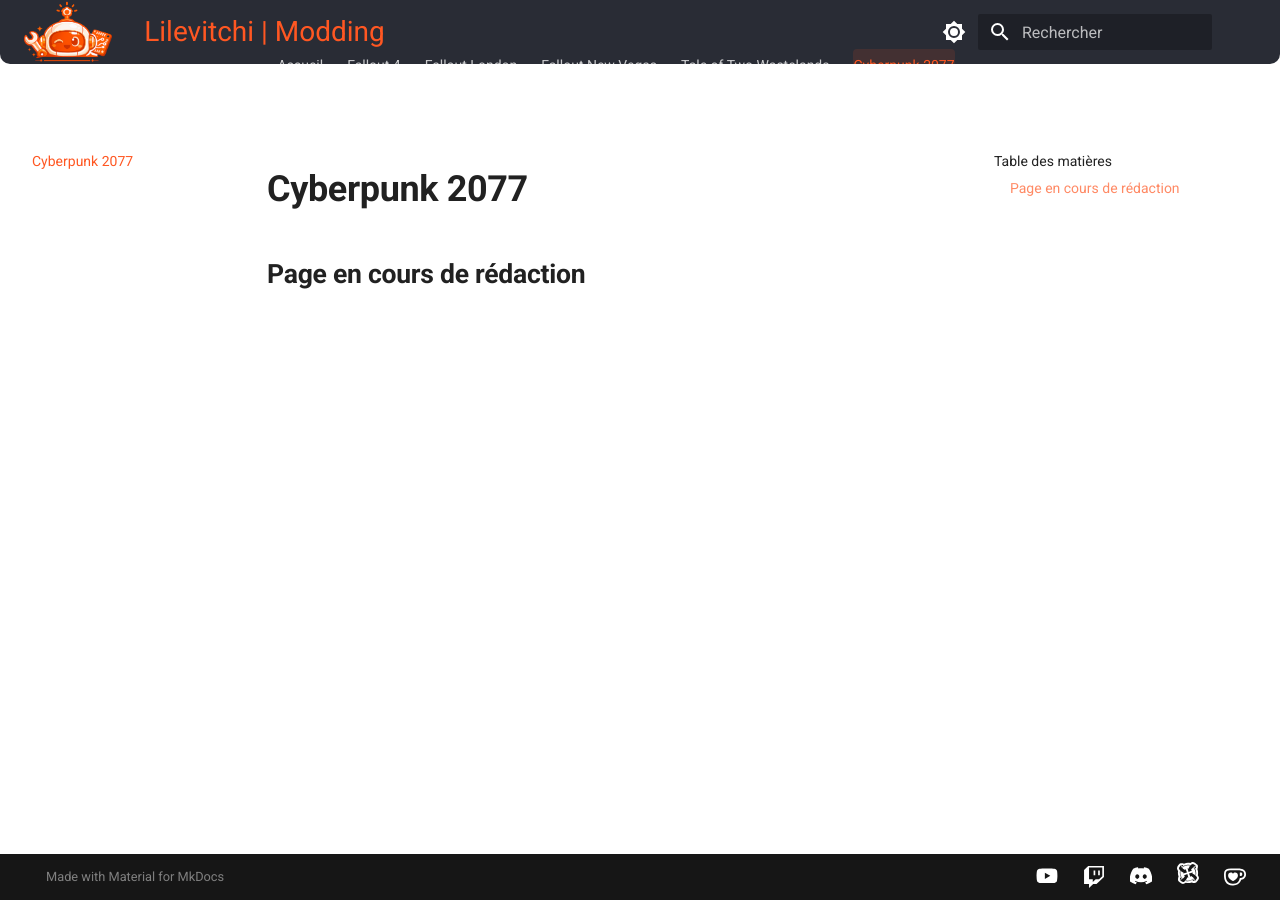
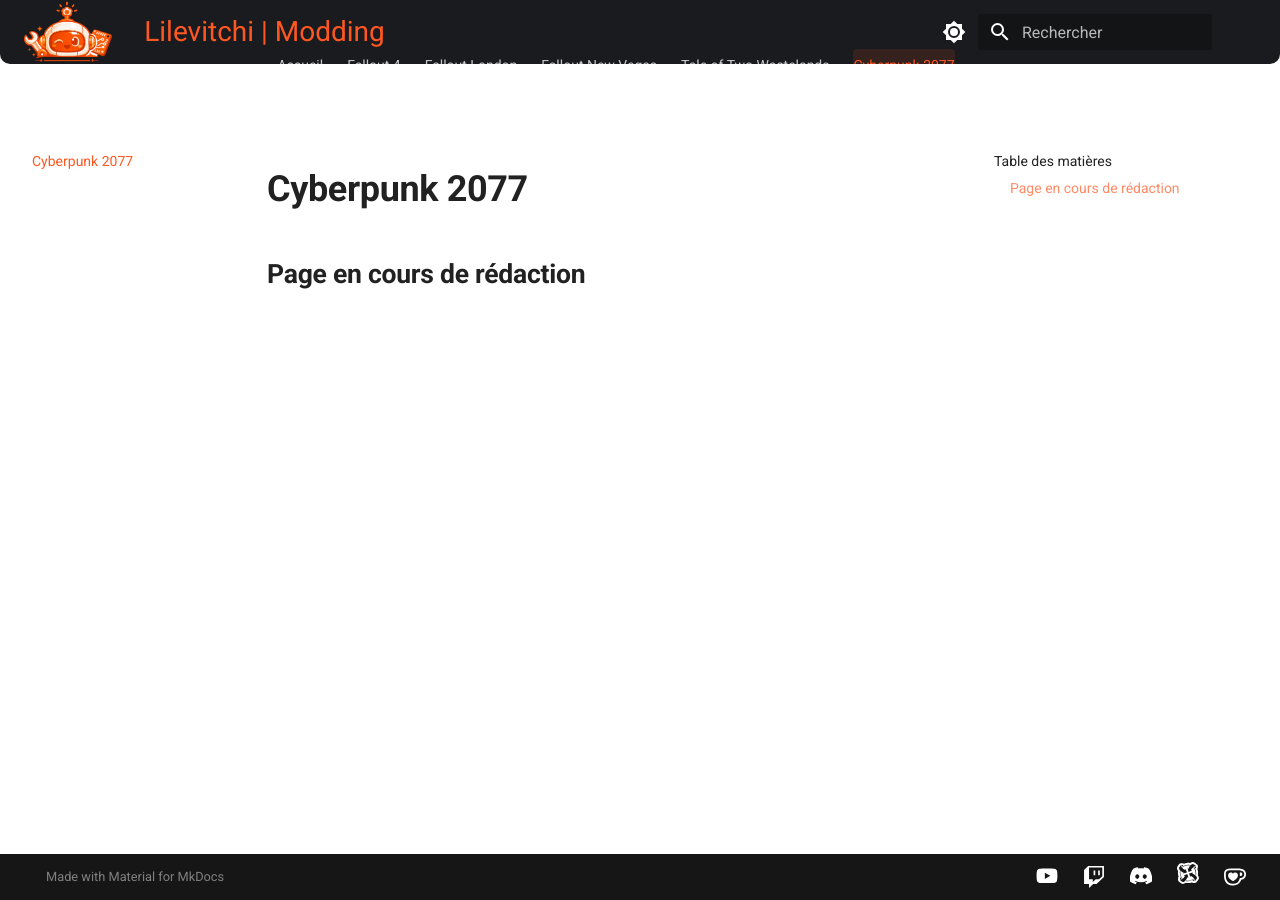
Before and after one commit to Lilevitchi/lilevitchi.github.io, an MkDocs documentation site: the page built from docs/cyberpunk/index.md, in a window 1280 px wide. Built offline with MkDocs 1.6.1 and Material for MkDocs 9.7.7, drawn with Linux system fonts in a browser that asks for light colours.

Commit message:
Update extra.css

```diff
--- a/docs/stylesheets/extra.css
+++ b/docs/stylesheets/extra.css
@@ -23,7 +23,7 @@
   --dark-1: #1a1a1a;
   --dark-2: #2c2c2c;
   --white: #ffffff;
-  --grey: #292c35;
+  --grey: #1a1b1e;
 
   /* ---------- Layout ---------- */
   --header-height: 3.2rem;
@@ -162,13 +162,7 @@
 
 /* Supprime l’espace réservé par Material (header + tabs) */
 [data-md-color-scheme] .md-main {
-  margin-top: var(--header-height);
-}
-
-/* Sécurité : aucun espace résiduel */
-[data-md-color-scheme] .md-main__inner,
-[data-md-color-scheme] .md-content {
-  margin-top: 0;
+  padding-top: var(--header-height);
 }
 
 /* ==============================
```
